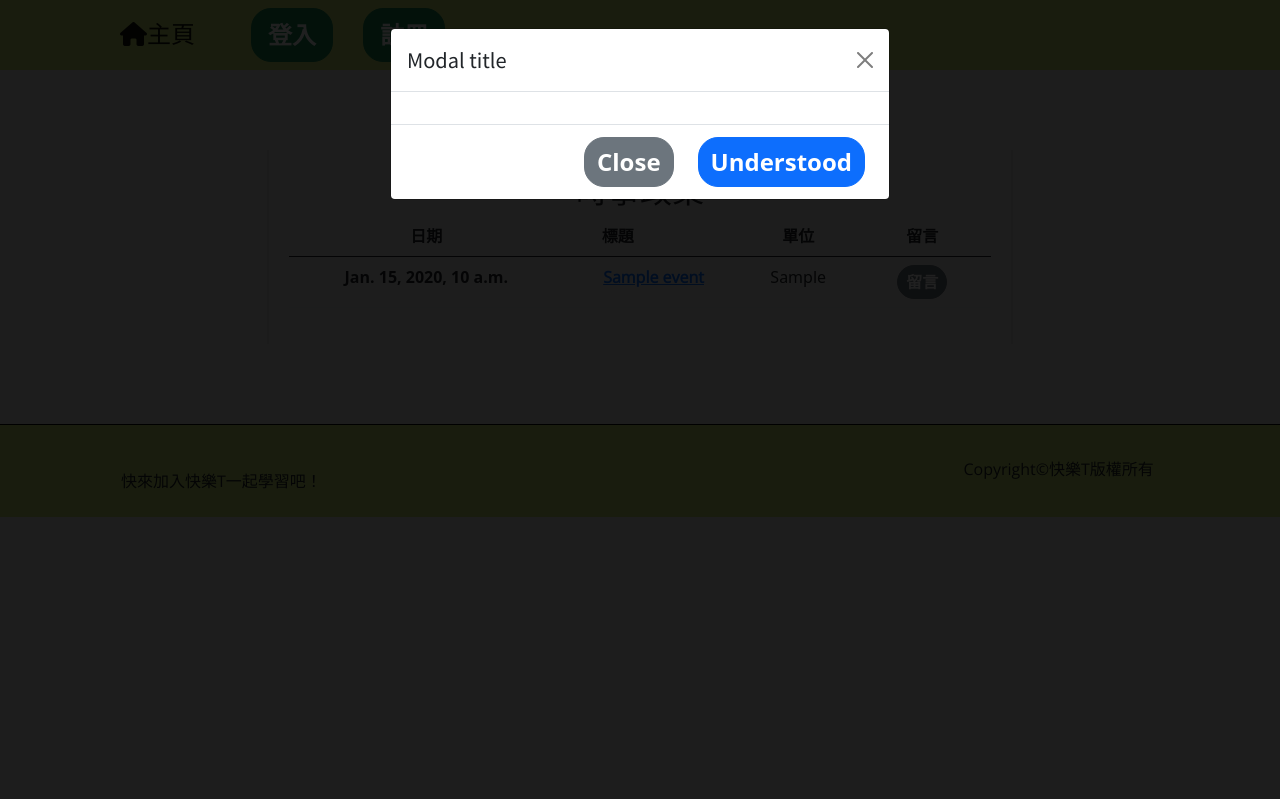
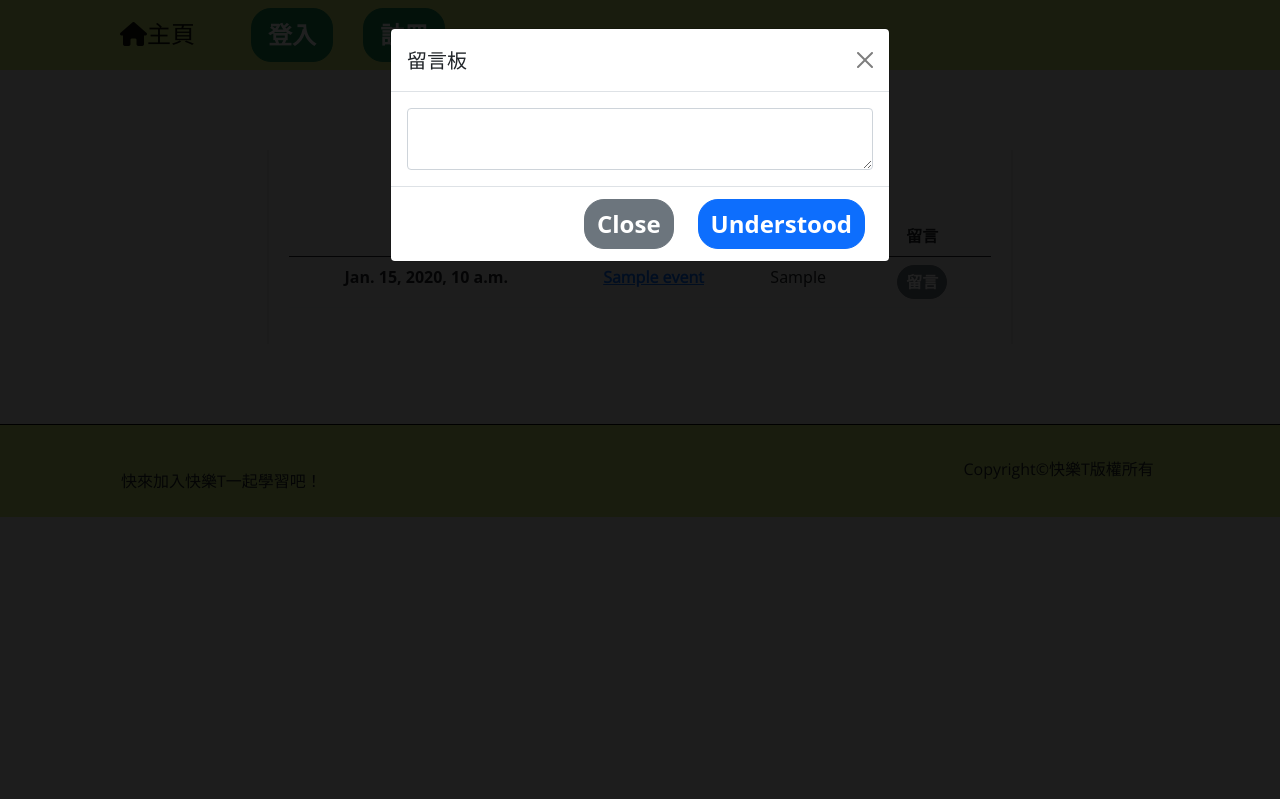
Before and after one commit to AW-AlanWu/Happy_T_Education_site, a Django app: template event/templates/event/event.html in a window 1280 px wide, after a click on "留言". Run offline with Django 3.2, Linux system fonts and the light colour scheme; the template is opened without the code that fills it: values named after a table or form of the project are taken from there, others are empty; tables that the repository leaves empty hold one stand-in row (Sample ...); some libraries are stand-ins or nearby versions.

Commit message:
I don't know~

```diff
--- a/event/templates/event/event.html
+++ b/event/templates/event/event.html
@@ -42,11 +42,13 @@
   <div class="modal-dialog">
     <div class="modal-content">
       <div class="modal-header">
-        <h5 class="modal-title" id="staticBackdropLabel">Modal title</h5>
+        <h5 class="modal-title" id="staticBackdropLabel">留言板</h5>
         <button type="button" class="btn-close" data-bs-dismiss="modal" aria-label="Close"></button>
       </div>
       <div class="modal-body">
-
+        <div class="input-group">
+          <textarea class="form-control" aria-label="question"></textarea>
+        </div>
       </div>
       <div class="modal-footer">
         <button type="button" class="btn btn-secondary" data-bs-dismiss="modal">Close</button>
```
